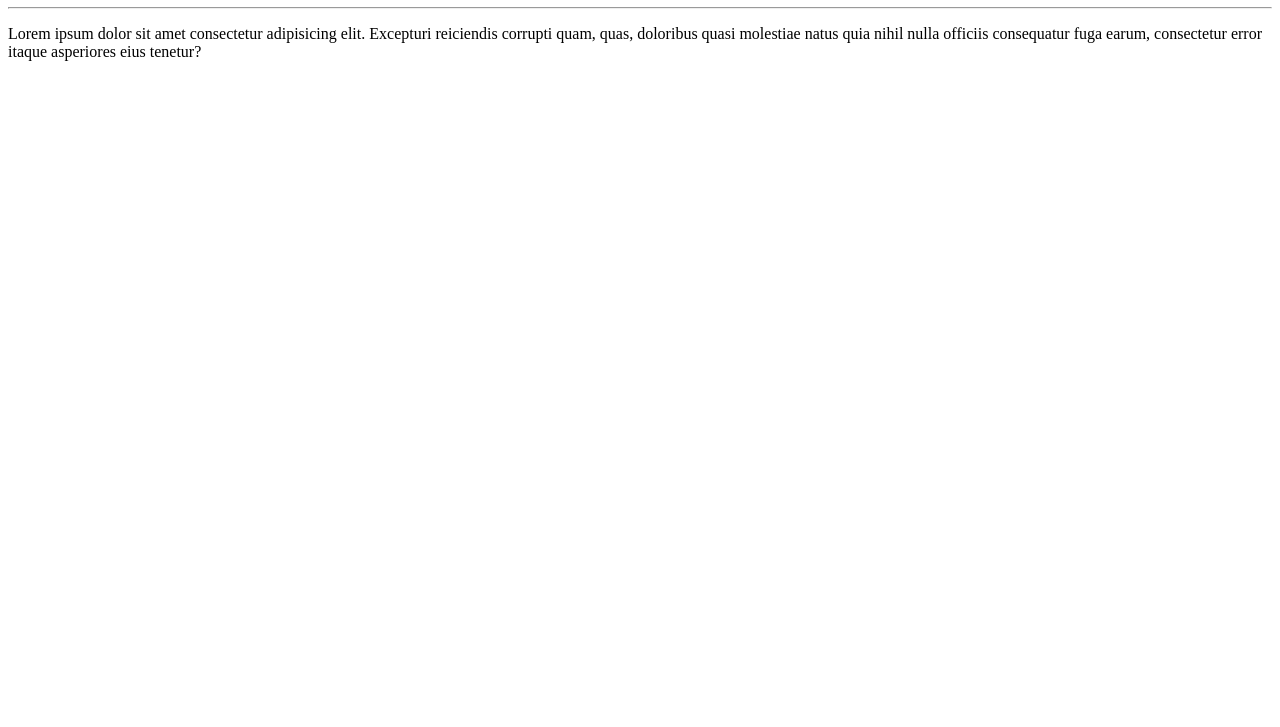
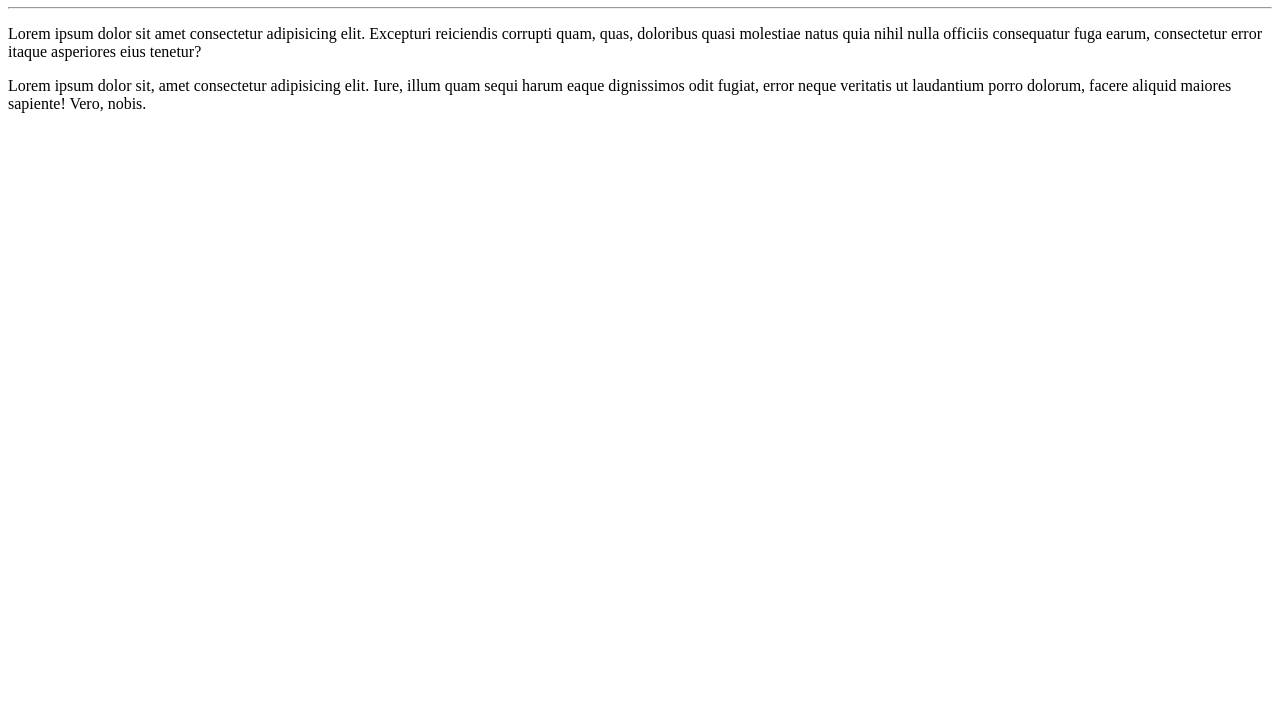
Before and after one commit to beatrizgo042/olaMundo, a plain HTML site: page site-exemplo/index.html in a window 1280 px wide. Shown: the part 73-800 px from the top of the page. Drawn offline with Linux system fonts and the light colour scheme.

Commit message:
Adicionei um parágrafo

```diff
--- a/site-exemplo/index.html
+++ b/site-exemplo/index.html
@@ -10,5 +10,6 @@
     <h1>Olá, mundo!</h1>
     <hr>
     <p>Lorem ipsum dolor sit amet consectetur adipisicing elit. Excepturi reiciendis corrupti quam, quas, doloribus quasi molestiae natus quia nihil nulla officiis consequatur fuga earum, consectetur error itaque asperiores eius tenetur?</p>
+    <p>Lorem ipsum dolor sit, amet consectetur adipisicing elit. Iure, illum quam sequi harum eaque dignissimos odit fugiat, error neque veritatis ut laudantium porro dolorum, facere aliquid maiores sapiente! Vero, nobis.</p>
 </body>
 </html>
```
